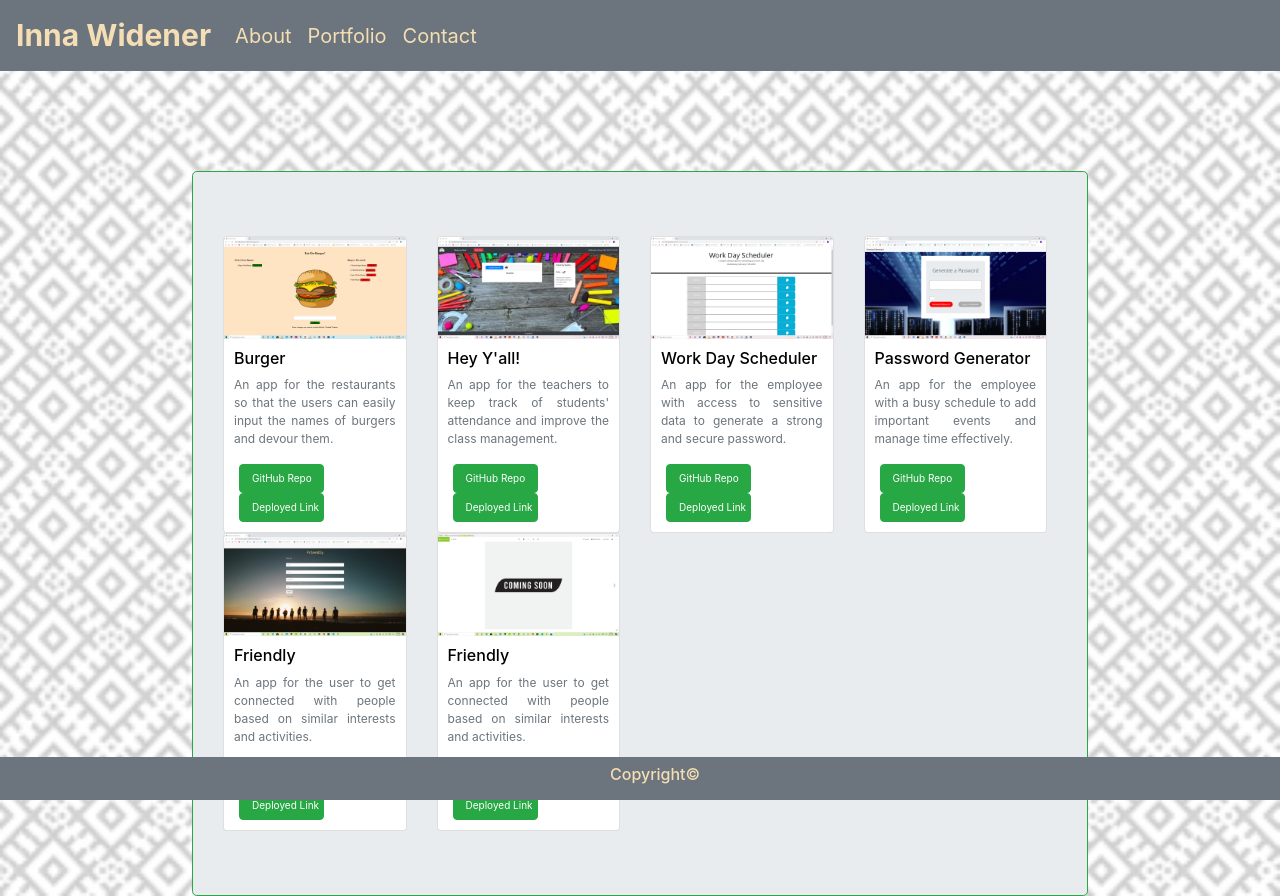
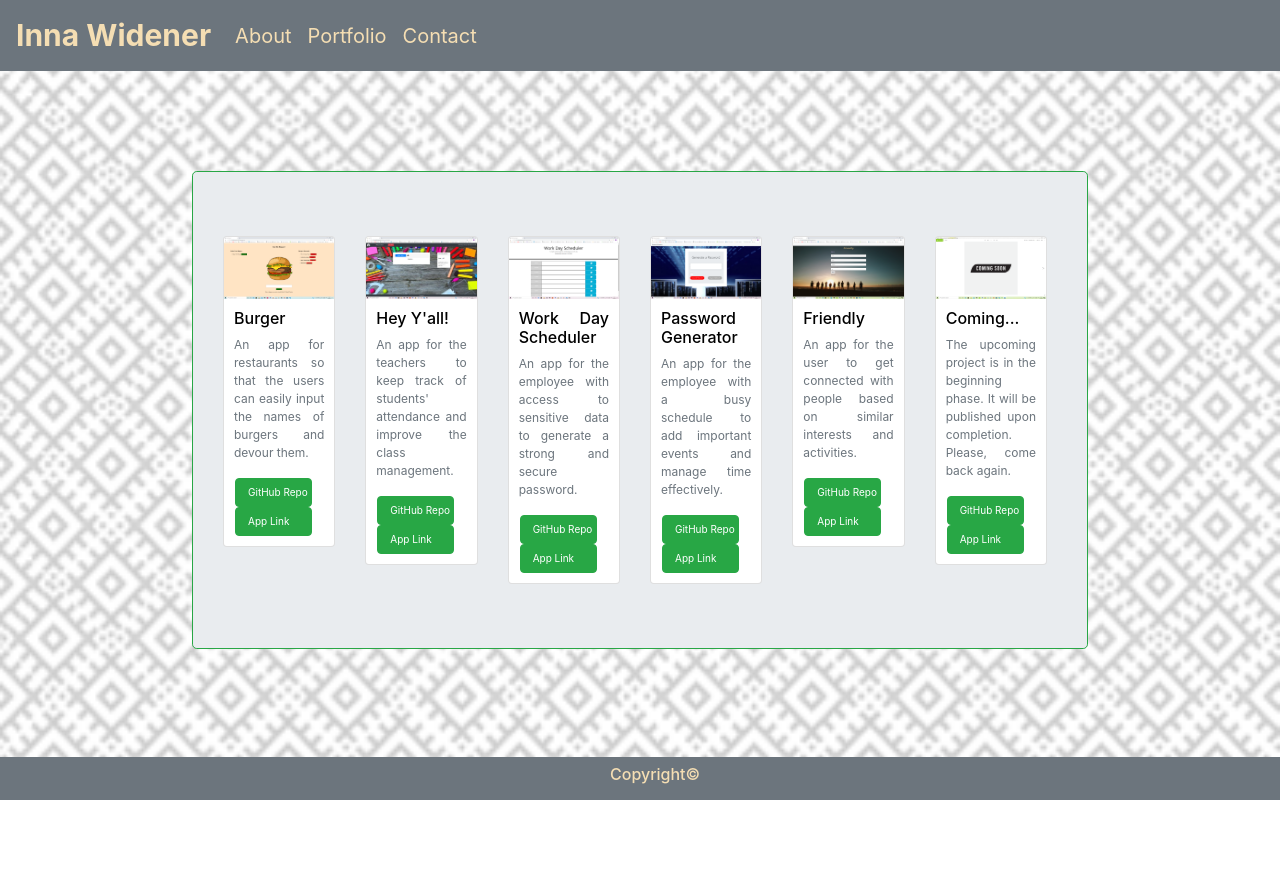
Before and after one commit to iwidener/Professional-Portfolio, a React (Create React App) app: page /Professional-Portfolio/portfolio in a window 1280 px wide. After the commit the page ends 800 px from the top, so only its background shows below. Built offline with nearby package versions, Linux system fonts and the light colour scheme.

Commit message:
All 6 cards are displayed with proper sizing.

```diff
--- a/src/components/Card/index.js
+++ b/src/components/Card/index.js
@@ -12,22 +12,22 @@
 
         <div className="cards">
 
-            <div className="col-md-3">
+            <div className="col-md-2">
                 <div className="card" id="project1">
                     <img src={img1} alt="visual-presentation1" className="card-img-top" />
 
                     <div className="card-body text-dark">
                         <h6 className="title">Burger</h6>
                         <p className="card-text text-secondary">
-                            An app for the restaurants so that the users can easily input the names of burgers and devour them. </p>
+                            An app for restaurants so that the users can easily input the names of burgers and devour them. </p>
                         <a href="https://github.com/iwidener/Burger" className="btn btn-success">GitHub Repo</a>
-                        <a href="https://floating-eyrie-38357.herokuapp.com/" className="btn btn-success">Deployed Link</a>
+                        <a href="https://floating-eyrie-38357.herokuapp.com/" className="btn btn-success">App Link</a>
                     </div>
                 </div>
             </div>
 
 
-            <div className="col-md-3">
+            <div className="col-md-2">
                 <div className="card" id="project2">
                     <img src={img2} alt="visual-presentation2" className="card-img-top" />
 
@@ -36,13 +36,13 @@
                         <p className="card-text text-secondary">
                             An app for the teachers to keep track of students' attendance and improve the class management.</p>
                         <a href="https://github.com/kayla8693/classroom-self-checkin" className="btn btn-success">GitHub Repo</a>
-                        <a href="https://kayla8693.github.io/classroom-self-checkin/" className="btn btn-success">Deployed Link</a>
+                        <a href="https://kayla8693.github.io/classroom-self-checkin/" className="btn btn-success">App Link</a>
                     </div>
                 </div>
             </div>
 
 
-            <div className="col-md-3">
+            <div className="col-md-2">
                 <div className="card" id="project3">
                     <img src={img3} alt="visual-presentation3" className="card-img-top" />
 
@@ -51,13 +51,13 @@
                         <p className="card-text text-secondary">
                             An app for the employee with access to sensitive data to generate a strong and secure password.</p>
                         <a href="https://github.com/iwidener/Work-Day-Scheduler" className="btn btn-success">GitHub Repo</a>
-                        <a href="https://iwidener.github.io/Work-Day-Scheduler/" className="btn btn-success">Deployed Link</a>
+                        <a href="https://iwidener.github.io/Work-Day-Scheduler/" className="btn btn-success">App Link</a>
                     </div>
                 </div>
             </div>
 
 
-            <div className="col-md-3">
+            <div className="col-md-2">
                 <div className="card" id="project4">
                     <img src={img4} alt="visual-presentation4" className="card-img-top" />
 
@@ -66,13 +66,13 @@
                         <p className="card-text text-secondary">
                             An app for the employee with a busy schedule to add important events and manage time effectively.</p>
                         <a href="https://github.com/iwidener/Password-Generator" className="btn btn-success">GitHub Repo</a>
-                        <a href="https://iwidener.github.io/Password-Generator/" className="btn btn-success">Deployed Link</a>
+                        <a href="https://iwidener.github.io/Password-Generator/" className="btn btn-success">App Link</a>
                     </div>
                 </div>
             </div>
 
 
-            <div className="col-md-3">
+            <div className="col-md-2">
                 <div className="card" id="project5">
                     <img src={img5} alt="visual-presentation5" className="card-img-top" />
 
@@ -81,22 +81,22 @@
                         <p className="card-text text-secondary">
                             An app for the user to get connected with people based on similar interests and activities.</p>
                         <a href="https://github.com/iwidener/Project-2" className="btn btn-success">GitHub Repo</a>
-                        <a href="https://immense-garden-32852.herokuapp.com/" className="btn btn-success">Deployed Link</a>
+                        <a href="https://immense-garden-32852.herokuapp.com/" className="btn btn-success">App Link</a>
                     </div>
                 </div>
             </div>
 
 
-            <div className="col-md-3">
+            <div className="col-md-2">
                 <div className="card" id="project6">
                     <img src={img6} alt="visual-presentation6" className="card-img-top" />
 
                     <div className="card-body text-dark">
-                        <h6 className="title">Friendly</h6>
+                        <h6 className="title">Coming...</h6>
                         <p className="card-text text-secondary">
-                            An app for the user to get connected with people based on similar interests and activities.</p>
-                        <a href="https://github.com/iwidener/Project-2" className="btn btn-success">GitHub Repo</a>
-                        <a href="https://immense-garden-32852.herokuapp.com/" className="btn btn-success">Deployed Link</a>
+                            The upcoming project is in the beginning phase. It will be published upon completion. Please, come back again.</p>
+                        <a href="https://github.com/iwidener/Professional-Portfolio" className="btn btn-success">GitHub Repo</a>
+                        <a href="https://github.com/iwidener/Professional-Portfolio" className="btn btn-success">App Link</a>
                     </div>
                 </div>
             </div>
--- a/src/components/Card/style.css
+++ b/src/components/Card/style.css
@@ -2,16 +2,6 @@
     display: flex;
     width: auto;
     flex-wrap: wrap;
-}
-
-#project1.card
-#project2.card
-#project3.card
-#project4.card
-#project5.card
-#project6.card
-{
-    width: 8rem;
 }
 
 h6.title {
@@ -23,10 +13,11 @@
 }
 
 a.btn.btn-success {
-    width: 85px;
+    width: 77px;
     font-size: 10px;
-    margin-left: 5px;
-    margin-right: 11px;
+    margin-left: 1px;
+    margin-right: 2px;
+    text-align: justify;
 
 }
 
--- a/src/pages/Portfolio.js
+++ b/src/pages/Portfolio.js
@@ -1,7 +1,7 @@
 import React from "react";
 import Jumbotron from "../components/Jumbotron";
 import Row from "../components/Row";
-import Column from "../components/Column";
+// import Column from "../components/Column";
 import Card from "../components/Card";
 
 function About() {
```
